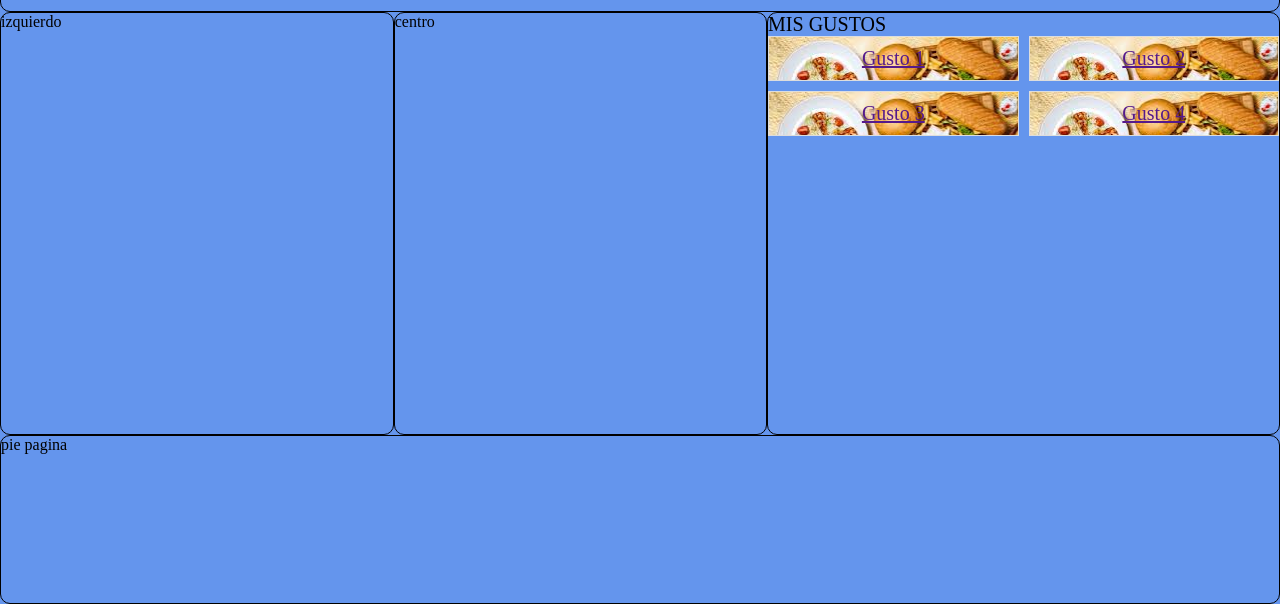
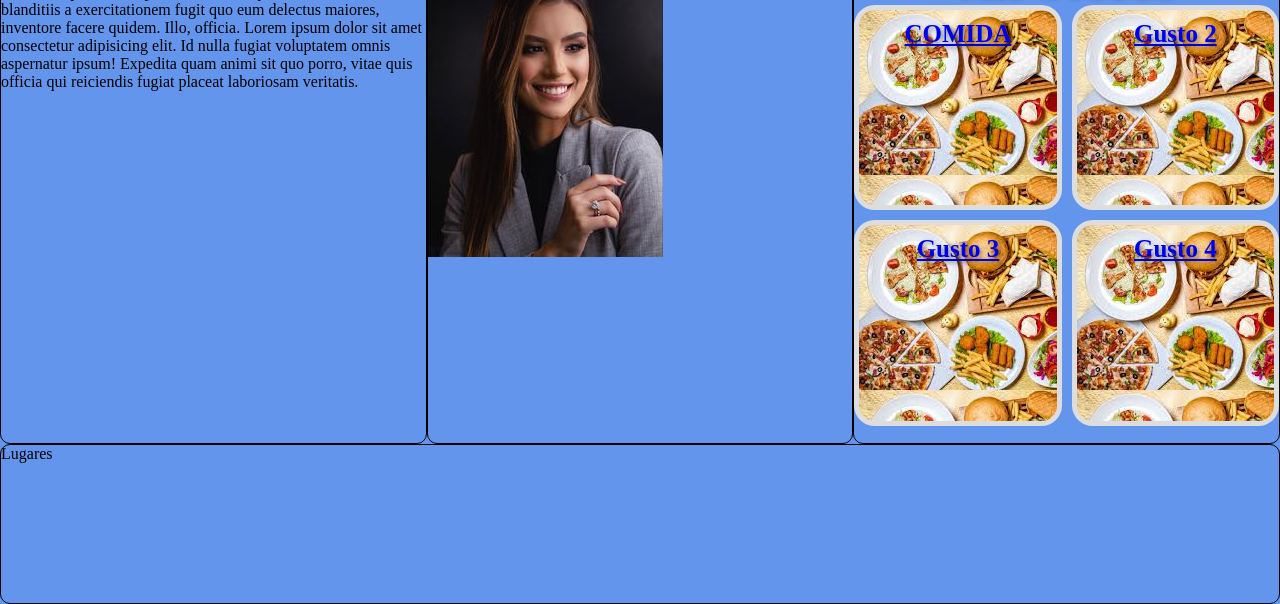
Before and after one commit to Eder-Plazas/Entrega, a plain HTML site: page index.html in a window 1280 px wide. Shown: the part 196-800 px from the top of the page. Drawn offline with Linux system fonts and the light colour scheme.

Commit message:
tamaños de la fila central acomodado , probado y grilla de gustos echa

```diff
--- a/css/styles.css
+++ b/css/styles.css
@@ -12,14 +12,9 @@
     grid-template-areas:
     "cabeza cabeza cabeza"
     "informacion foto gustos"
-    "informacion foto gustos"
-    "informacion foto gustos"
-    "informacion foto gustos"
-    "informacion foto gustos"
-    "informacion foto gustos"
-    "pie pie pie"
-    "pie pie pie"
     "pie pie pie";
+    grid-template-rows: 1fr 3fr 1fr;
+    grid-template-columns: repeat(3, 1fr);
 }
 
 #cabeza{
@@ -35,22 +30,30 @@
 }
 
 section{
-    border: 1px solid black;
+
     border-radius: 10px;
 }
 
 #informacion{
     grid-area: informacion;
+    border: 1px solid black;
+    border-radius: 10px;
 }
 
 #foto{
     grid-area: foto;
+    border: 1px solid black;
 }
 
 #gustos{
     grid-area: gustos;
-    font-size: 20px;
+    border: 1px solid black;
+    font-size: 35px;
     font-family: 'Times New Roman', Times, serif;
+    font-weight: bold;
+    color: #4b0082;
+    text-shadow: 2px 2px 5px rgba(0, 0, 0, 0.5);
+    text-align: center;
 }
 
 footer{
@@ -62,15 +65,22 @@ footer{
 ul.grid-list {
     list-style: none;
     display: grid;
-    grid-template-columns: repeat(2, 1fr); /* Dos columnas de igual tamaño */
+    grid-template-columns: repeat(2, 1fr);
     gap: 10px;
     padding: 0;
     margin: 0;
+    width: 100%;
+    height: 88%;
 }
 
 ul.grid-list li {
     background-image: url("../img/fondo_lista.jpg");
     padding: 10px;
-    border: 1px solid #ddd;
+    border-radius: 10%;
+    border: 5px solid #ddd;
     text-align: center;
+    box-sizing: border-box;
+    font-family: 'Times New Roman', Times, serif;
+    text-align: center;
+    font-size: 25px;
 }
--- a/index.html
+++ b/index.html
@@ -8,20 +8,24 @@
 </head>
 <body>
     <div class="container">
-        <div id="cabeza">
+        <header id="cabeza">
             <h1>PAGINA DE PRESENTACION DE EDER</h1>
-        </div>
-        <section id="informacion">izquierdo</section>
-        <section id="foto">centro</section>
+        </header>
+        <article id="informacion">Lorem, ipsum dolor sit amet consectetur adipisicing elit. Optio dolores ea pariatur corporis enim consequatur sint recusandae blanditiis a exercitationem fugit quo eum delectus maiores, inventore facere quidem. Illo, officia.
+            Lorem ipsum dolor sit amet consectetur adipisicing elit. Id nulla fugiat voluptatem omnis aspernatur ipsum! Expedita quam animi sit quo porro, vitae quis officia qui reiciendis fugiat placeat laboriosam veritatis.
+        </article>
+        <section id="foto">
+            <img src="./img/foto presentacion.jpg" alt="">
+        </section>
         <section id="gustos"> MIS GUSTOS
             <ul class="grid-list">
-                <li><a href="">Gusto 1</a></li>
-                <li><a href="">Gusto 2</a></li>
-                <li><a href="">Gusto 3</a></li>
-                <li><a href="">Gusto 4</a></li>
+                <li><a href="./html/Gusto_1.html">COMIDA</a></li>
+                <li><a href="./html/Gusto_2.html">Gusto 2</a></li>
+                <li><a href="./html/Gusto_3.html">Gusto 3</a></li>
+                <li><a href="./html/Gusto_4.html">Gusto 4</a></li>
             </ul>
         </section>
-        <footer>pie pagina</footer>
+        <footer>Lugares</footer>
     </div>
 </body>
 </html>
```
Also changed, not shown: html/Gusto_1.html (+11 -0 lines), html/Gusto_2.html (+11 -0 lines), html/Gusto_3.html (+11 -0 lines), html/Gusto_4.html (+11 -0 lines), img/foto presentacion.jpg (added).
